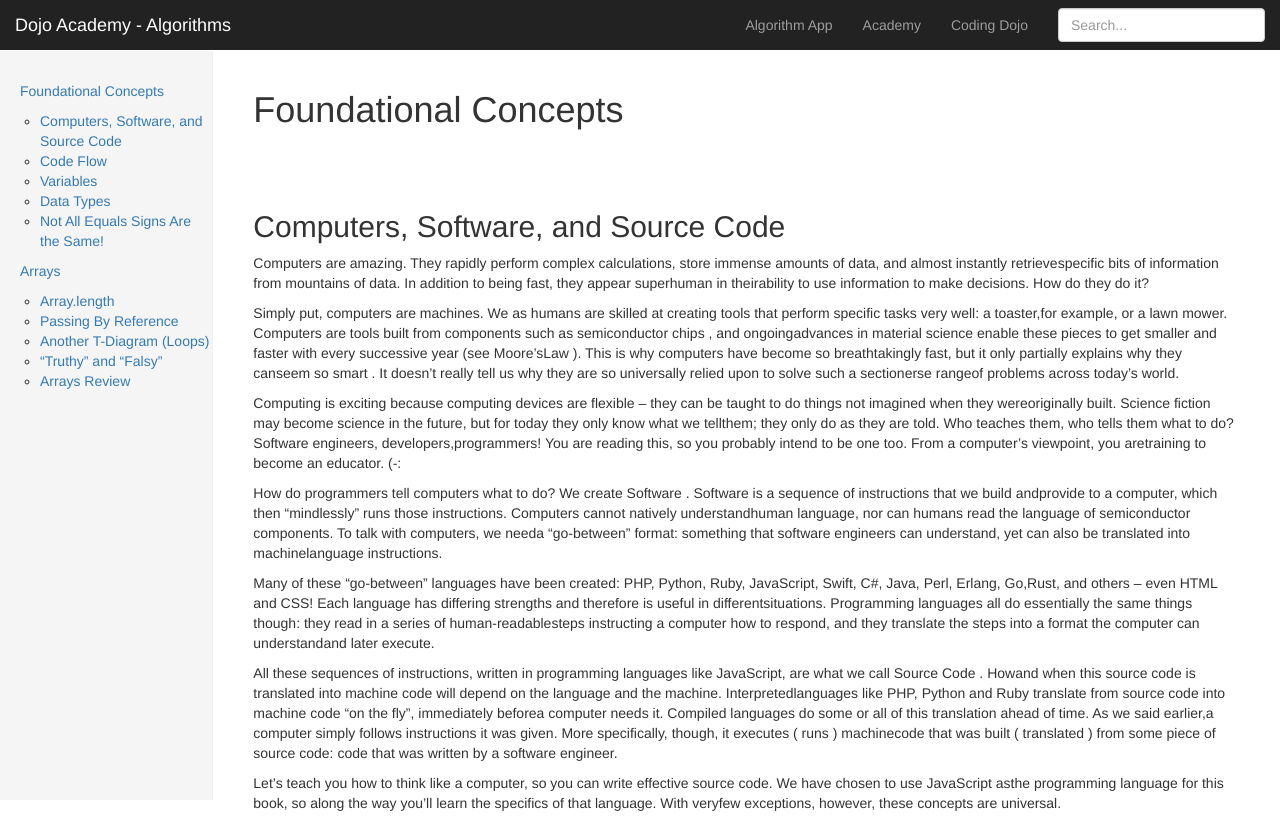
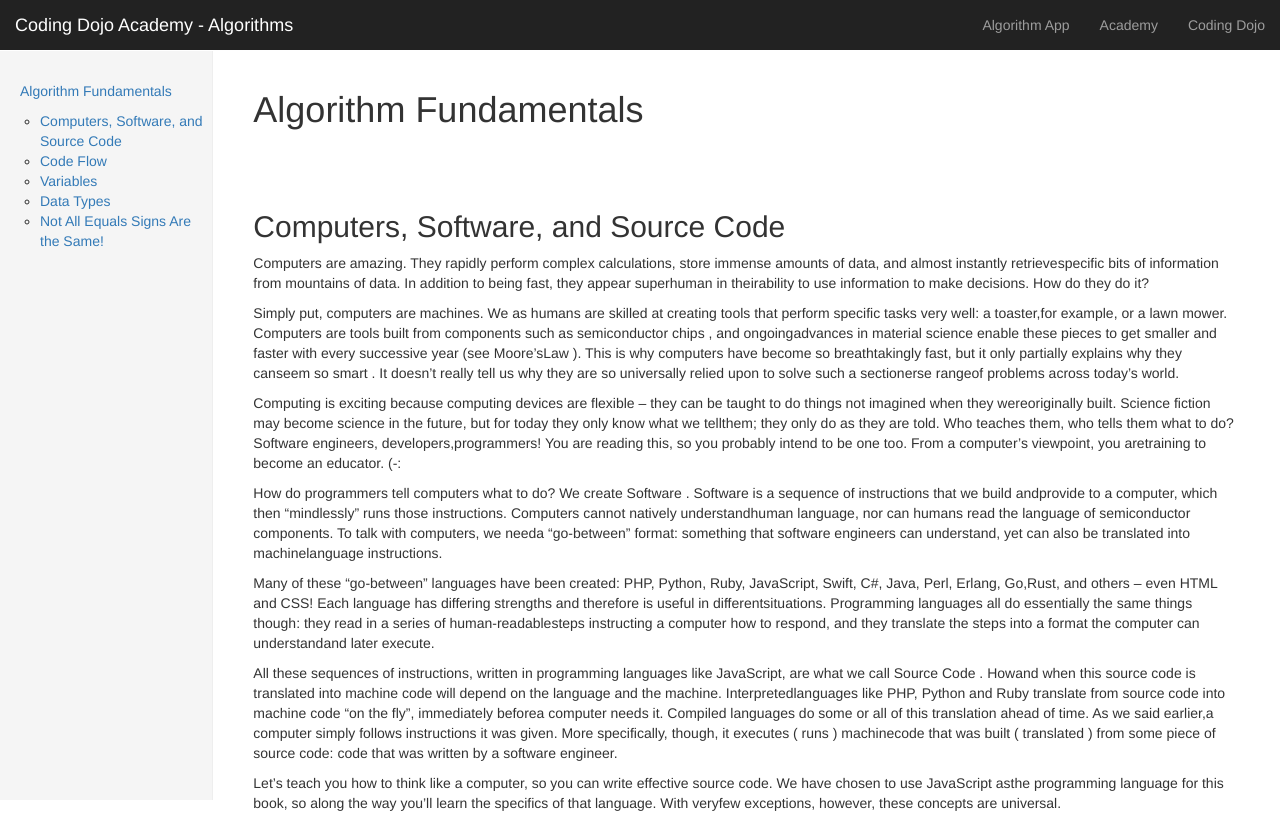
Before and after one commit to keephopealive/keephopealive.github.io, a plain HTML site: page index.html in a window 1280 px wide. Shown: the top 816 px of the page. Drawn offline with nearby package versions, Linux system fonts and the light colour scheme; a script that the page names is missing.

Commit message:
minor updates

```diff
--- a/index.html
+++ b/index.html
@@ -2,12 +2,13 @@
 	<meta charset="utf-8">
 	<meta http-equiv="X-UA-Compatible" content="IE=edge">
 	<meta name="viewport" content="width=device-width, initial-scale=1">
-	<!-- The above 3 meta tags *must* come first in the head; any other head content must come *after* these tags -->
-	<meta name="description" content="">
-	<meta name="author" content="">
+
+	<meta name="description" content="Coding Dojo Aademy offers educational reading material on algorithms with the following data structures: Arrays, Strings, Associative Arrays, Singly Linked Lists, Doubly Linked Lists, Queues, Stacks, Recursion, Sorts, Sets and Priority Queues, Trees, Tries, Hashes, Bit Arithmetic">
+
+	<meta name="author" content="Coding Dojo Academy">
 
 	<link rel="icon" href="academy-favicon.png">
-	<title> Dojo Academy - Algorithms </title>
+	<title>Dojo Academy - Algorithms and Data Structures</title>
 
 	<!-- Bootstrap core CSS -->
 	<link href="bootstrap.min.css" rel="stylesheet">
@@ -17,8 +18,9 @@
 	<link href="dashboard.css" rel="stylesheet">
 </head>
 
-<body>
+<body id="Start">
 
+	<!-- Top NavBar -->
 	<nav class="navbar navbar-inverse navbar-fixed-top">
 		<div class="container-fluid">
 
@@ -30,39 +32,41 @@
 					<span class="icon-bar"></span>
 					<span class="icon-bar"></span>
 				</button>
-				<a class="navbar-brand" href="#">Dojo Academy - Algorithms</a>
+				<a class="navbar-brand" href="#">Coding Dojo Academy - Algorithms</a>
 			</div>
 
 			<div id="navbar" class="navbar-collapse collapse">
 				<!-- Search Button -->
-				<form class="navbar-form navbar-right">
-					<input type="text" class="form-control" placeholder="Search...">
-				</form>
+				<!-- <form class="navbar-form navbar-right">
+					<input type="text" class="form-control" placeholder="Search by topic...">
+				</form> -->
 				<ul class="nav navbar-nav navbar-right">
-					<li><a href="#">Algorithm App</a></li>
-					<li><a href="#">Academy</a></li>
-					<li><a href="#">Coding Dojo</a></li>
+					<li><a href="http://algorithm.codingdojo.com" target="_blank">Algorithm App</a></li>
+					<li><a href="http://codingdojo.com/academy" target="_blank">Academy</a></li>
+					<li><a href="https://www.codingdojo.com" target="_blank">Coding Dojo</a></li>
 				</ul>
 				<ul class="nav navbar-nav navbar-right navbar-mobile-only">
 					<hr/>
-					<li><a href="#" data-toggle="collapse" data-target=".navbar-collapse">Foundational Concepts</a></li>
-					<li><a href="#" data-toggle="collapse" data-target=".navbar-collapse">Arrays</a></li>
+					<li><a href="#" data-toggle="collapse" data-target=".navbar-collapse">Algorithm Fundamentals</a></li>
+					<!-- <li><a href="#" data-toggle="collapse" data-target=".navbar-collapse">Arrays</a></li>
 					<li><a href="#" data-toggle="collapse" data-target=".navbar-collapse">Strings</a></li>
 					<li><a href="#" data-toggle="collapse" data-target=".navbar-collapse">Singly Linked Lists</a></li>
-					<li><a href="#" data-toggle="collapse" data-target=".navbar-collapse">Doubly Linked Lists</a></li>
+					<li><a href="#" data-toggle="collapse" data-target=".navbar-collapse">Doubly Linked Lists</a></li> -->
 				</ul>
 			</div>
 
 		</div>
 	</nav>
 
+	<!-- Side NavBar -->
 	<div class="container-fluid">
 		<div class="row">
 
 			<div class="col-sm-3 col-md-2 sidebar">
 				<ul class="nav nav-sidebar">
 					<li>
-						<a href="#FoundationalConcepts">Foundational Concepts</a>
+
+						<a href="#">Algorithm Fundamentals</a>
 						<ul>
 							<li><a href="#ComputersSoftwareSoureCode">Computers, Software, and Source Code</a></li>
 							<li><a href="#CodeFlow">Code Flow</a></li>
@@ -71,14 +75,14 @@
 							<li><a href="#NotAllEqualsSignsAreTheSame">Not All Equals Signs Are the Same!</a></li>
 						</ul>
 
-						<a href="#">Arrays</a>
+						<!-- <a href="#Arrays">Arrays</a>
 						<ul>
 							<li><a href="#">Array.length</a></li>
 							<li><a href="#">Passing By Reference</a></li>
 							<li><a href="#">Another T-Diagram (Loops)</a></li>
 							<li><a href="#">“Truthy” and “Falsy”</a></li>
 							<li><a href="#">Arrays Review</a></li>
-						</ul>
+						</ul> -->
 
 					</li>
 				</ul>
@@ -87,7 +91,8 @@
 
 			<div class="col-sm-9 col-sm-offset-3 col-md-10 col-md-offset-2 main">
 
-				<h1 id="FoundationalConcepts">Foundational Concepts</h1>
+				<h1 id="FoundationalConcepts">Algorithm Fundamentals</h1>
+
 				<section>
 					<h2 id="ComputersSoftwareSoureCode">Computers, Software, and Source Code</h2>
 					<p>Computers are amazing. They rapidly perform complex calculations, store immense amounts of data, and almost instantly retrievespecific bits of information from mountains of data. In addition to being fast, they appear superhuman in theirability to use information to make decisions. How do they do it?</p>
@@ -138,12 +143,14 @@
 					</ol>
 					<p>Hey! Don’t just read on: jot down answers for those questions before moving on.</p>
 					<p>Done? OK, good….</p>
+
 					<p>Answers:</p>
 					<ol>
 						<li>The == and === operators both accept two values (one before the operator, and one after).</li>
 						<li>No , two values need not be the same type for these operators. However, if they are not, === always returns false . The == internally converts values to the same type before comparing.</li>
 						<li>The == and === operators both return a Boolean value ( true or false ).</li>
 					</ol>
+
 					<p>Now that you know just a little about Numbers, Strings and Booleans, let’s start using them.</p>
 				</section>
 
```
